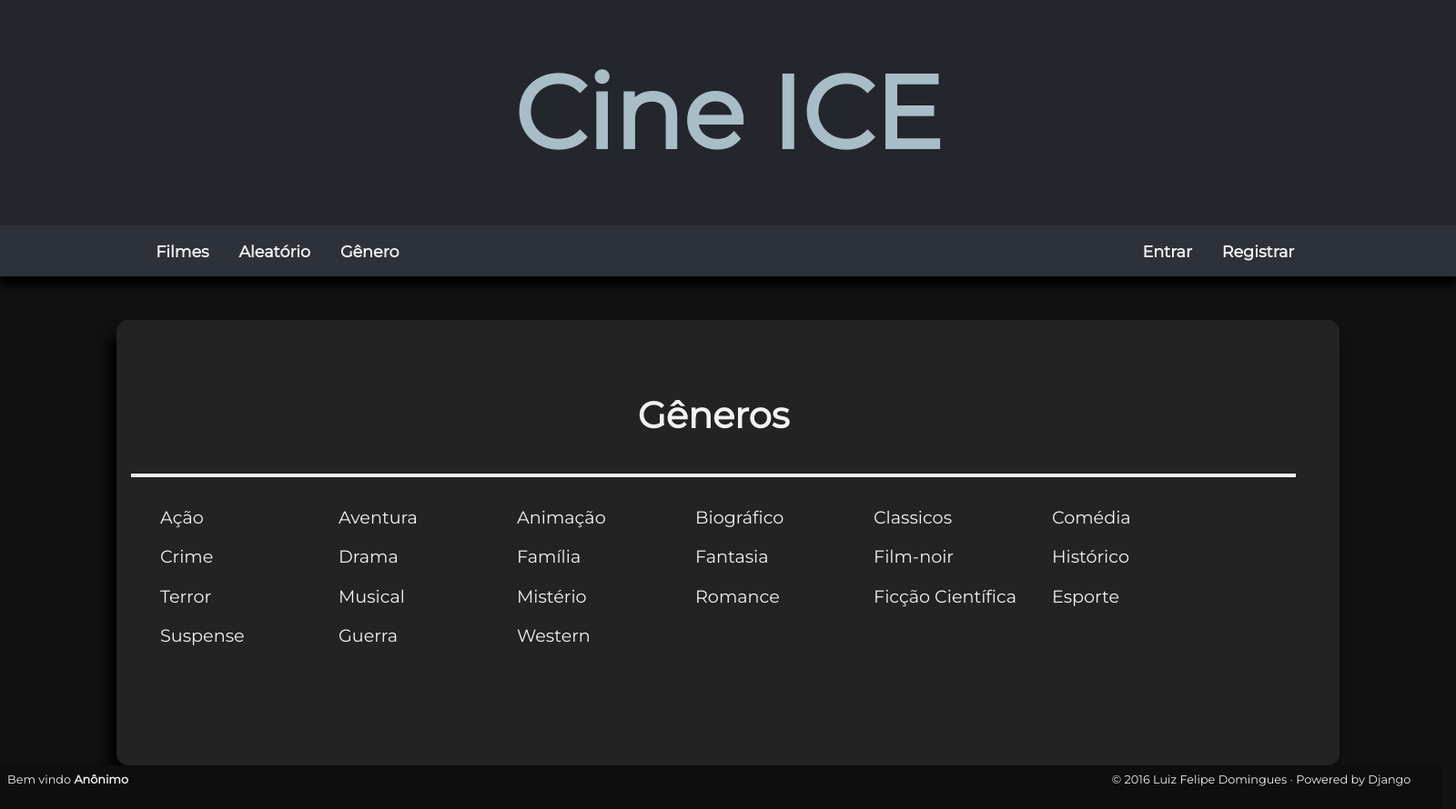
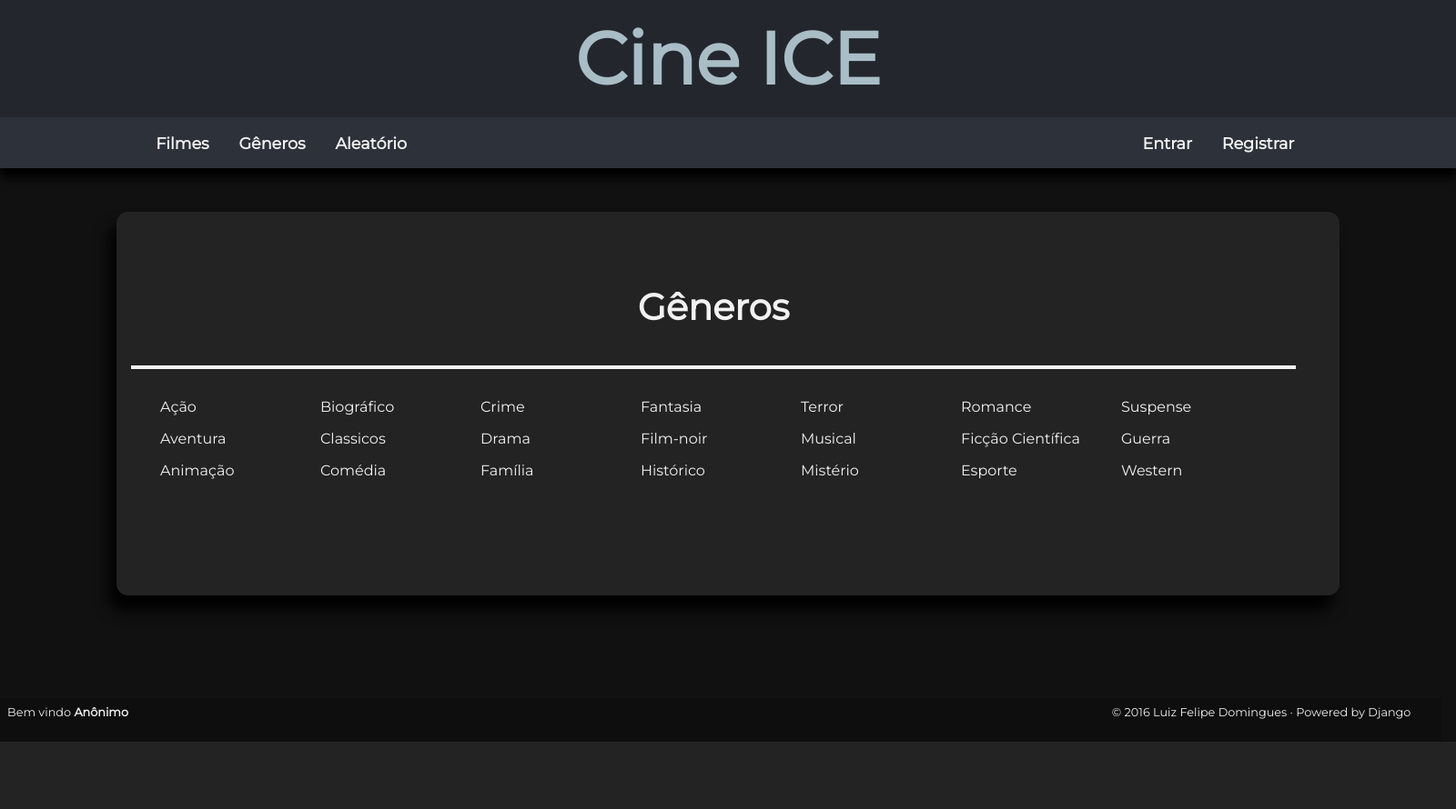
Before and after one commit to lfsando/cineice, a Django app: a page that uses movies/templates/movies/base.html in a window 1600 px wide. Shown: the whole page at 91% size. After the commit the page ends 816 px from the top, so only its background shows below. Run offline with Django 3.2, Linux system fonts and the light colour scheme.

Commit message:
Changes in style, fix movie list.

```diff
--- a/movies/models.py
+++ b/movies/models.py
@@ -6,7 +6,7 @@
 from multiselectfield import MultiSelectField
 
 GENRES = [
-    ("açao", "Ação"),
+    ("acao", "Ação"),
     ("aventura", "Aventura"),
     ("animacao", "Animação"),
     ("biografico", "Biográfico"),
@@ -22,7 +22,7 @@
     ("musical", "Musical"),
     ("misterio", "Mistério"),
     ("romance", "Romance"),
-    ("ficçao_cientifica", "Ficção Científica"),
+    ("ficcao_cientifica", "Ficção Científica"),
     ("esporte", "Esporte"),
     ("suspense", "Suspense"),
     ("guerra", "Guerra"),
--- a/movies/static/movies/css/style.css
+++ b/movies/static/movies/css/style.css
@@ -42,11 +42,18 @@
   box-shadow: black 0 10px 10px;
 }
 
-#site-title {
+.site-title{
+  font-size: 5em;
+  text-align: center;
+  padding: 0.2em 0 0.2em 0;
+}
+
+.site-title a:link, .site-title a:visited {
   color: #a9bdc7;
-  font-size: 7em;
-  text-align: center;
-  padding: 0.5em 0 0.5em 0;
+}
+
+.site-tile a:hover {
+  color: #ff7400;
 }
 
 #menu {
@@ -278,12 +285,13 @@
   padding: 2em;
   color: #555555;
   margin: auto;
+  columns: 7;
 }
 
 .genre-item {
   display: inline-block;
   font-family: "Montserrat", "Opens Sans", sans-serif;
-  font-size: 1.2em;
+  font-size: 1em;
   margin-bottom: 1em;
   width: 10em;
 }
@@ -297,18 +305,27 @@
 }
 
 .context-btn {
-  font-family: "Montserrat", "Open Sans", sans-serif;
-  color: #f2f2f2;
+  font-family: "Montserrat", sans-serif;
   border: 2px solid #333333;
   background-color: #222222;
   padding: 1em;
   float: right;
 }
+
+.context-btn a:link, .context-btn a:visited {
+  color: #f2f2f2;
+}
+
 .context-btn:hover {
   background-color: #333333;
 }
+
 .context-btn:hover > a{
   color: #ff7400;
+}
+
+.context-btn:active {
+  background-color: #444444;
 }
 
 /** NEW MOVIE FORM**/
--- a/movies/templates/movies/base.html
+++ b/movies/templates/movies/base.html
@@ -16,19 +16,21 @@
 <body>
   <div class="wrapper">
     <header id="main-header">
-      <h1 id="site-title">Cine ICE</h1>
-
+      <h1 class="site-title">
+        <a href="/">Cine ICE</a>
+      </h1>
       <nav id="menu">
         <div id="buttons-left">
           <a class="menu-button" href="{% url 'movies:movies_list' %}">
             <h2 id="movies-list-button">Filmes</h2>
           </a>
+          <a class="menu-button" href="{% url 'movies:genres_list' %}">
+            <h2 id="gender">Gêneros</h2>
+          </a>
           <a class="menu-button" href={% url 'movies:random' %}>
             <h2 id="random">Aleatório</h2>
           </a>
-          <a class="menu-button" href="{% url 'movies:genres_list' %}">
-            <h2 id="gender">Gênero</h2>
-          </a>
+
 
         </div>
         <div id="buttons-right">
--- a/movies/templates/movies/by_genre.html
+++ b/movies/templates/movies/by_genre.html
@@ -8,5 +8,7 @@
       <li class="genre-item"><a href="{% url 'movies:movie_detail' movie_pk=movie.pk %}" >{{ movie.title }}</a></li>
     {% endfor %}
   </ul>
-  <a class="context-btn" href="{% url 'movies:genres_list' %}">Todos os gêneros</a>
+  <div class="context-btn">
+	  <a href="{% url 'movies:genres_list' %}">Todos os gêneros</a>
+  </div>
 {% endblock %}
--- a/movies/views.py
+++ b/movies/views.py
@@ -69,7 +69,9 @@
 
 
 def by_genre(request, genre):
-    for name, url in GENRES:
+
+
+    for url, name in GENRES:
         if url == genre:
             genre_title = name
 
```
